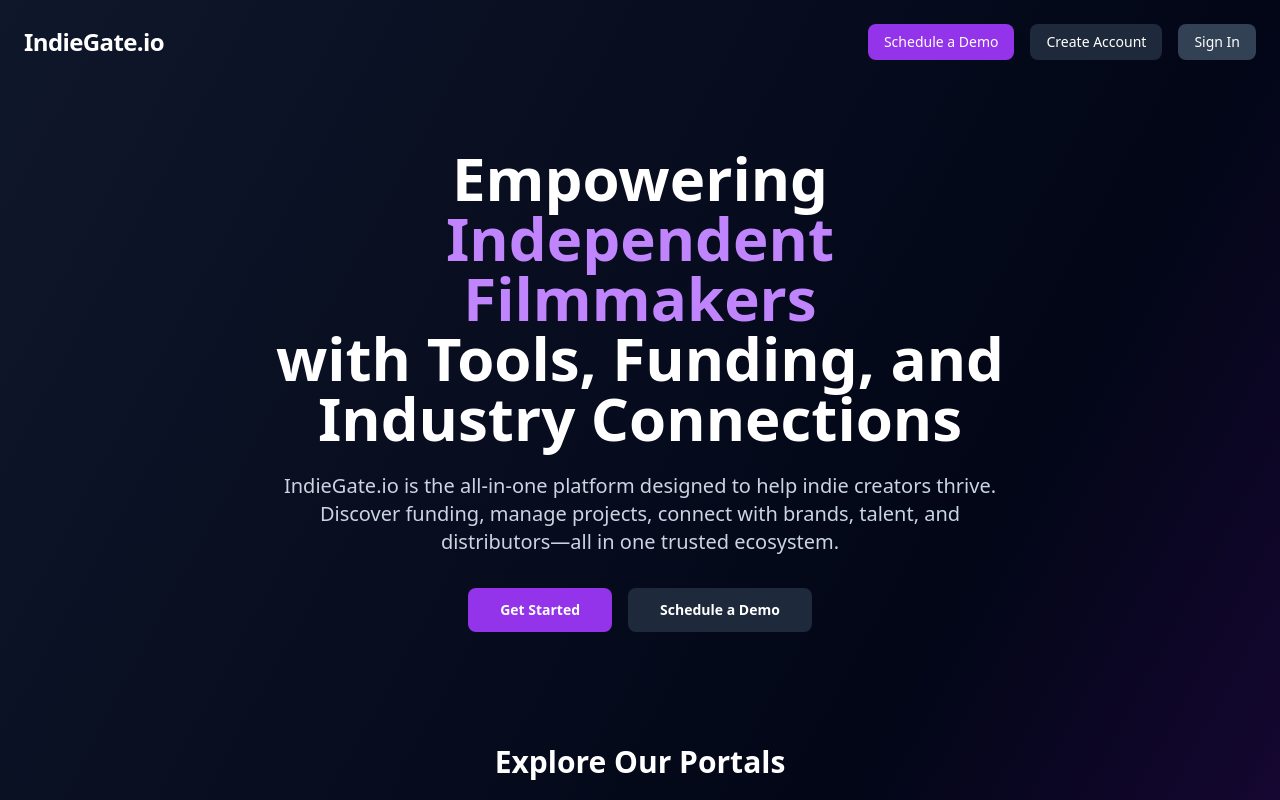
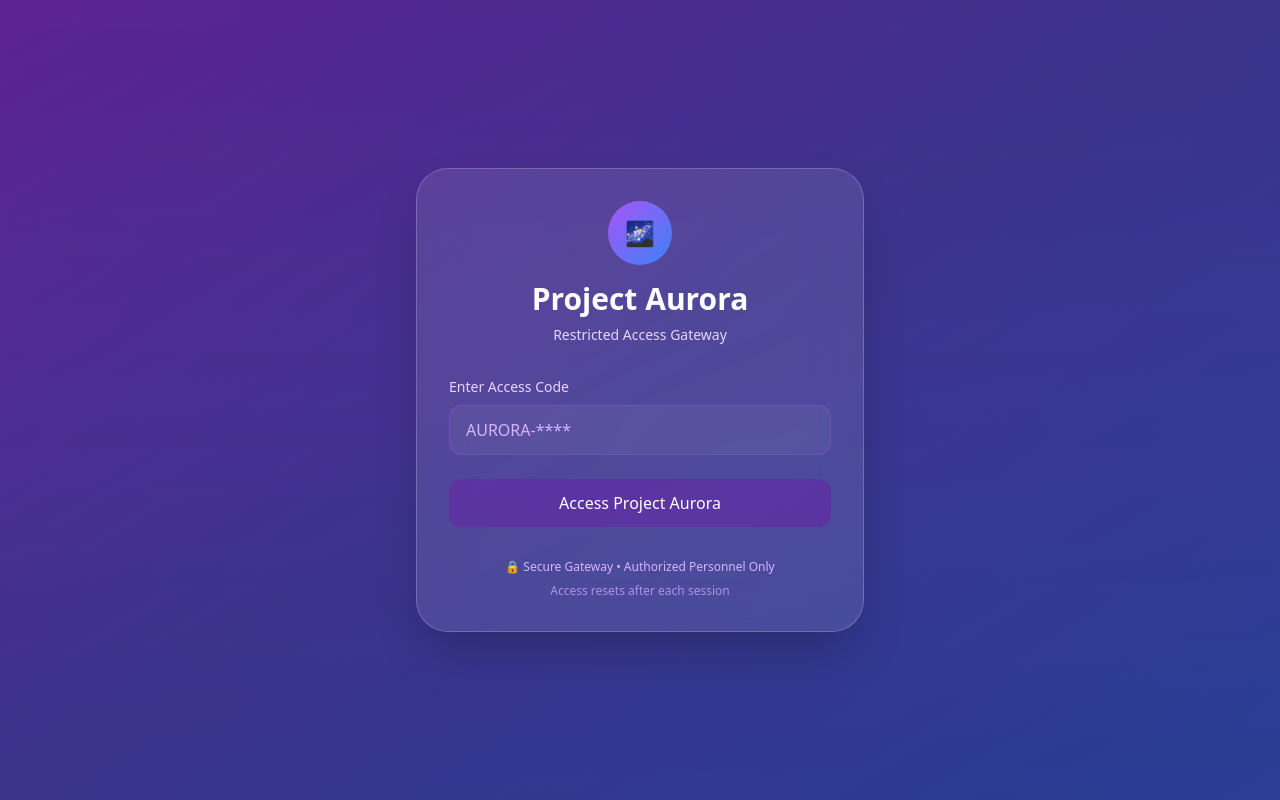
Before and after one commit to BeezyBabyDev/inidegate-v1, a React (Vite) app: page / in a window 1280 px wide. Shown: the top 800 px of the page. Built offline with nearby package versions, Linux system fonts and the light colour scheme.

Commit message:
Fix: Guarantee Project Aurora access page overlays and blocks all site access until correct code is entered (session-based)

```diff
--- a/src/App.jsx
+++ b/src/App.jsx
@@ -28,6 +28,9 @@ function App() {
   const [currentUser, setCurrentUser] = useState(null)
   const [selectedPortal, setSelectedPortal] = useState(null)
   const [hasAuroraAccess, setHasAuroraAccess] = useState(false)
+  const [auroraAccessGranted, setAuroraAccessGranted] = useState(() => {
+    return sessionStorage.getItem('auroraAccessGranted') === 'true'
+  })
 
   useEffect(() => {
     // Check for existing authentication
@@ -333,6 +336,18 @@ function App() {
     }
   }
 
+  // Overlay ProjectAuroraGate until access is granted
+  if (!auroraAccessGranted) {
+    return (
+      <ProjectAuroraGate
+        onAccessGranted={() => {
+          sessionStorage.setItem('auroraAccessGranted', 'true')
+          setAuroraAccessGranted(true)
+        }}
+      />
+    )
+  }
+
   return (
     <Router>
       <Routes>
```
